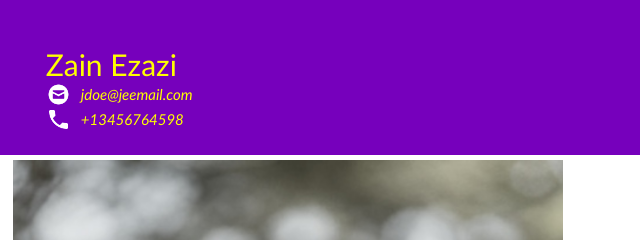
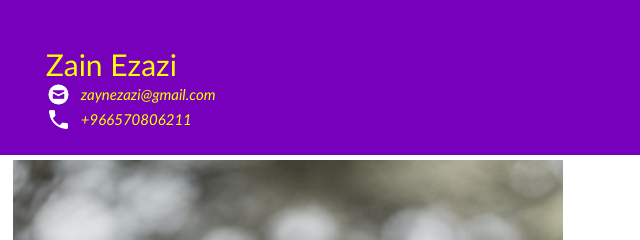
Before and after one commit to zaynezazi/ZainEzazitestPortfolio, a plain HTML site: page index.html in a window 1280 px wide. Shown: the top 240 px of the page, 0-640 px from the left. Drawn offline with Linux system fonts and the light colour scheme.

Commit message:
Update index.html

```diff
--- a/index.html
+++ b/index.html
@@ -13,12 +13,12 @@
           Zain Ezazi
           <div class="contact_info">
             <img src="html_finalprojimages/envelope.png" alt="https://icons8.com/icon/124377/circled-envelope"/>
-          jdoe@jeemail.com
+          zaynezazi@gmail.com
         </div>
         <div style="clear:both;"></div>
         <div class="contact_info">
           <img src="html_finalprojimages/phone.png" alt="https://icons8.com/icon/124377/circled-envelope"/>
-          +13456764598
+          +966570806211
 
         </div>
         </div>
```
